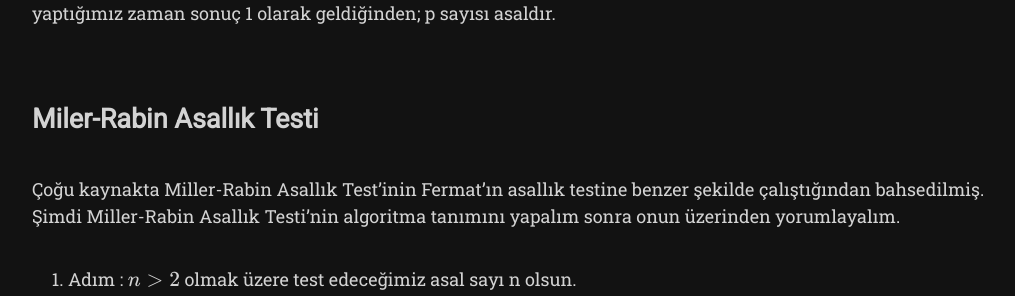
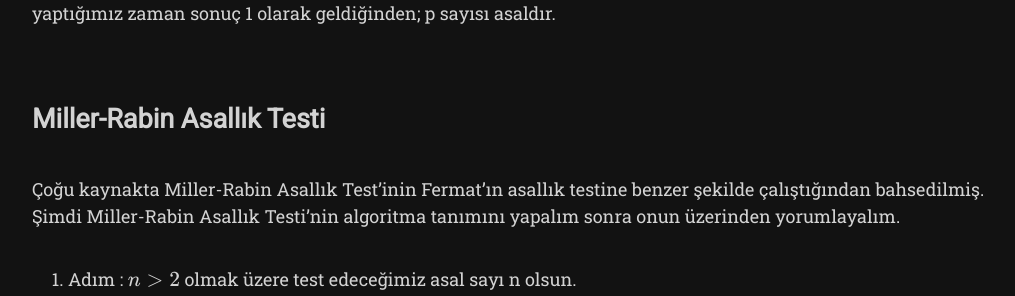
Before and after one commit to vx-zone/vx-zone.github.io, a Jekyll site: the page built from _posts/2022-08-24-primalitytest.md, in a window 1280 px wide. Shown: the part 2179-2475 px from the top of the page, without its empty margins (130-1145 px from the left). Built offline with Jekyll 4.4.1, drawn with Linux system fonts in a browser that asks for light colours; nearby versions of some CDN libraries; some web fonts are replaced; formulas are drawn with MathJax 3.

Commit message:
Update 2022-08-24-primalitytest.md

```diff
--- a/_posts/2022-08-24-primalitytest.md
+++ b/_posts/2022-08-24-primalitytest.md
@@ -56,7 +56,7 @@ Konsept de şu:
 $$\alpha = 7$$ ve $$p = 5$$ diyecek olursak:
 $$7^{4} mod 5 $$ ilgili işlemi yaptığımız zaman sonuç 1 olarak geldiğinden; p sayısı asaldır.
 
-## Miler-Rabin Asallık Testi
+## Miller-Rabin Asallık Testi
 Çoğu kaynakta Miller-Rabin Asallık Test'inin Fermat'ın asallık testine benzer şekilde çalıştığından bahsedilmiş. Şimdi Miller-Rabin Asallık Testi'nin algoritma tanımını yapalım sonra onun üzerinden yorumlayalım.
 
 1. Adım : $$n > 2$$ olmak üzere test edeceğimiz asal sayı n olsun.
```
